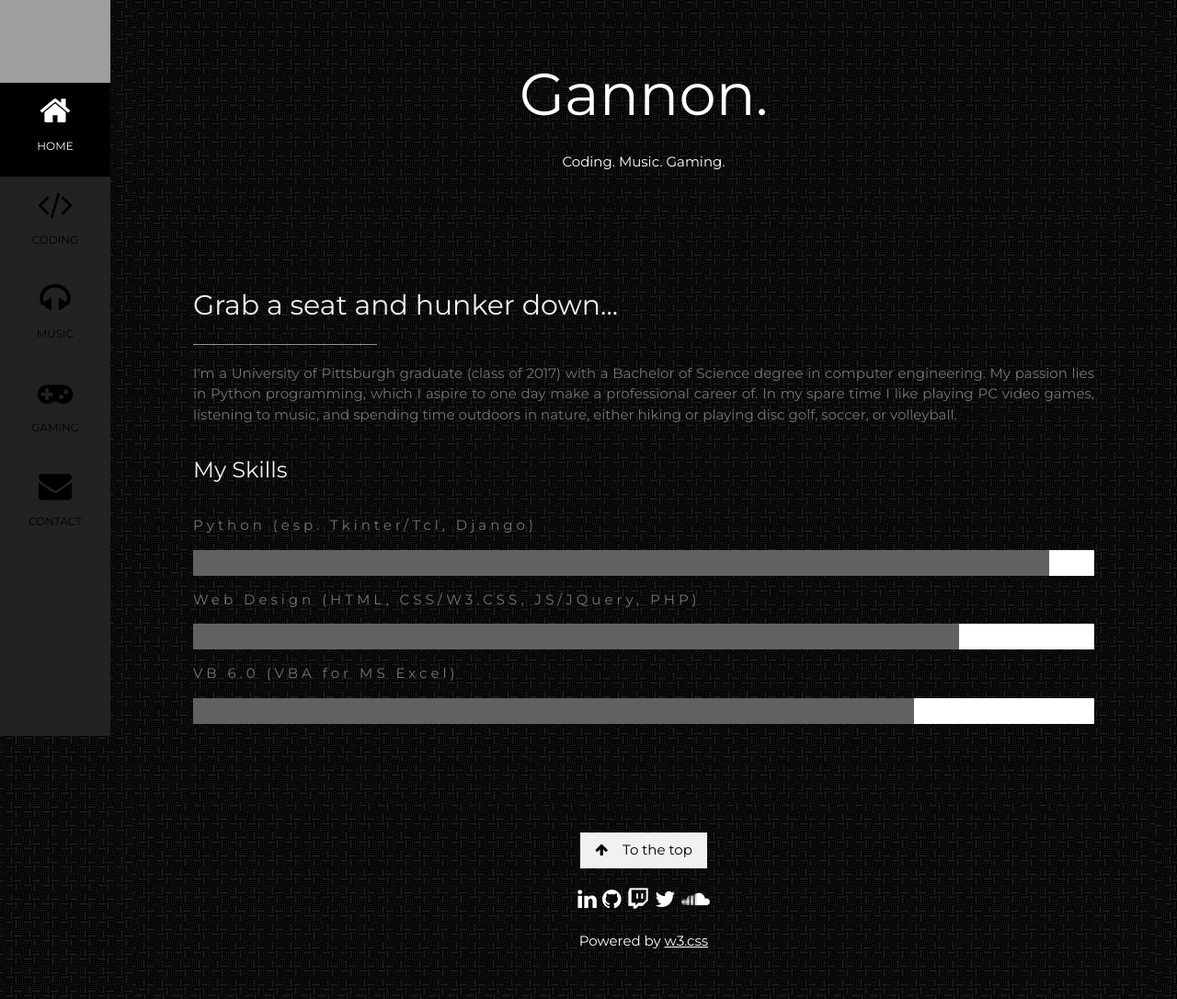
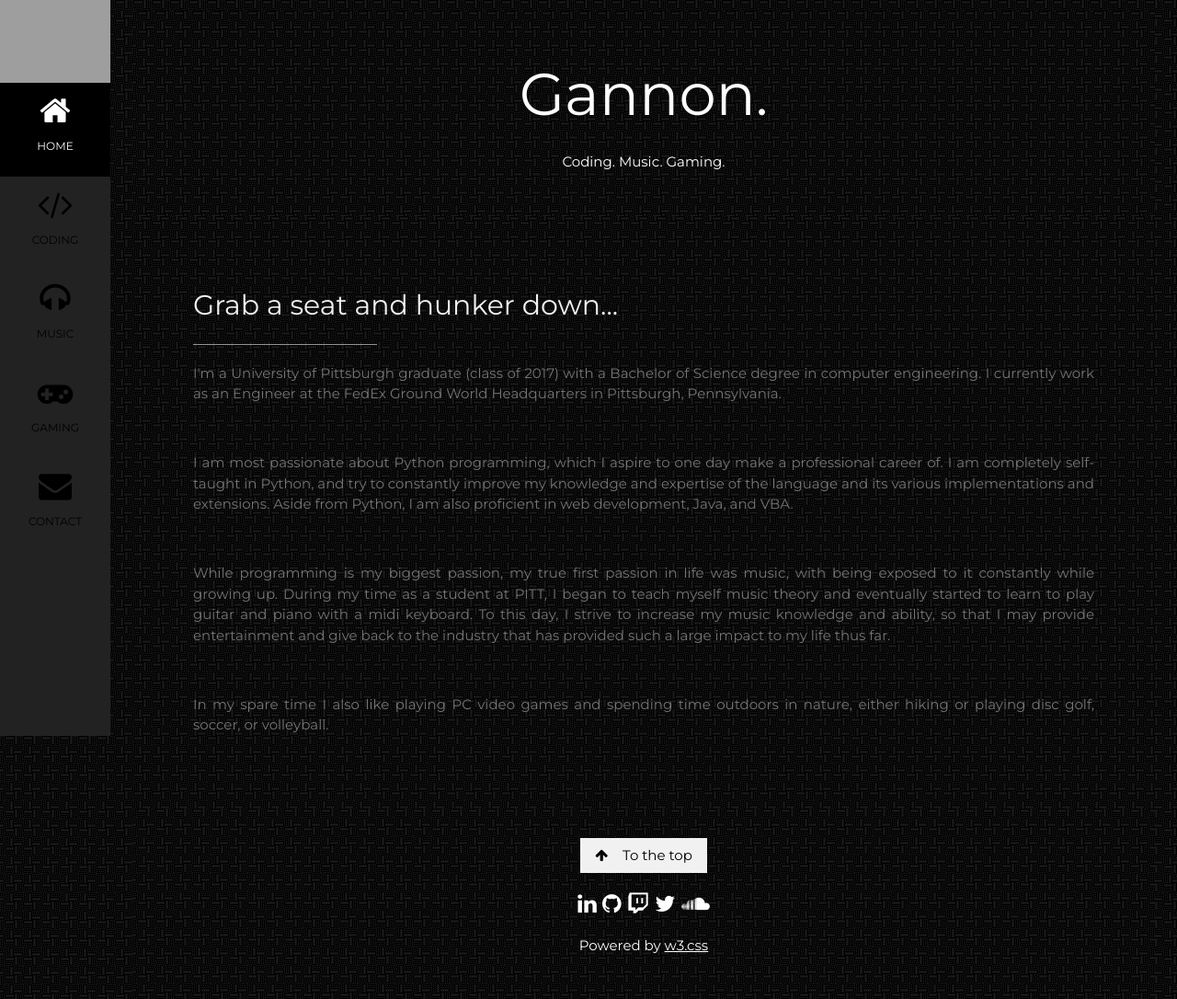
Before and after one commit to NonnagHcaz/www.ifnameismain.com, a Django app: page / in a window 1280 px wide. Shown: the top 1086 px of the page at 92% size. Run offline with Django 3.2, Linux system fonts and the light colour scheme; grey boxes are pictures that could not be loaded.

Commit message:
Updated Home

```diff
--- a/home/templates/home.html
+++ b/home/templates/home.html
@@ -4,21 +4,13 @@
   <div class="w3-content w3-justify w3-text-grey w3-padding-64" id="about">
     <h2 class="w3-text-light-grey">Grab a seat and hunker down...</h2>
     <hr style="width:200px" class="w3-opacity">
-  <p>I'm a University of Pittsburgh graduate (class of 2017) with a Bachelor of Science degree in computer engineering. My passion lies in Python programming, which I aspire to one day make a professional career of. In my spare time I like playing PC video games, listening to music, and spending time outdoors in nature, either hiking or playing disc golf, soccer, or volleyball.</p>
-
-    <h3 class="w3-padding-16 w3-text-light-grey">My Skills</h3>
-    <p class="w3-wide">Python (esp. Tkinter/Tcl, Django)</p>
-    <div class="w3-white">
-      <div class="w3-dark-grey" style="height:28px;width:95%"></div>
-    </div>
-    <p class="w3-wide">Web Design (HTML, CSS/W3.CSS, JS/JQuery, PHP)</p>
-    <div class="w3-white">
-      <div class="w3-dark-grey" style="height:28px;width:85%"></div>
-    </div>
-    <p class="w3-wide">VB 6.0 (VBA for MS Excel)</p>
-    <div class="w3-white">
-      <div class="w3-dark-grey" style="height:28px;width:80%"></div>
-    </div><br>
+  <p>I'm a University of Pittsburgh graduate (class of 2017) with a Bachelor of Science degree in computer engineering. I currently work as an Engineer at the FedEx Ground World Headquarters in Pittsburgh, Pennsylvania.</p>
+  <br />
+  <p>I am most passionate about Python programming, which I aspire to one day make a professional career of. I am completely self-taught in Python, and try to constantly improve my knowledge and expertise of the language and its various implementations and extensions. Aside from Python, I am also proficient in web development, Java, and VBA. </p>
+  <br />
+  <p>While programming is my biggest passion, my true first passion in life was music, with being exposed to it constantly while growing up. During my time as a student at PITT, I began to teach myself music theory and eventually started to learn to play guitar and piano with a midi keyboard. To this day, I strive to increase my music knowledge and ability, so that I may provide entertainment and give back to the industry that has provided such a large impact to my life thus far.</p>
+  <br />
+  <p>In my spare time I also like playing PC video games and spending time outdoors in nature, either hiking or playing disc golf, soccer, or volleyball.</p>
   </div>
 
 {% endblock %}
```
Also changed, not shown: home/templates/coding.html (added, +10 -0 lines), home/templates/gaming.html (added, +8 -0 lines), home/templates/music.html (added, +10 -0 lines).
